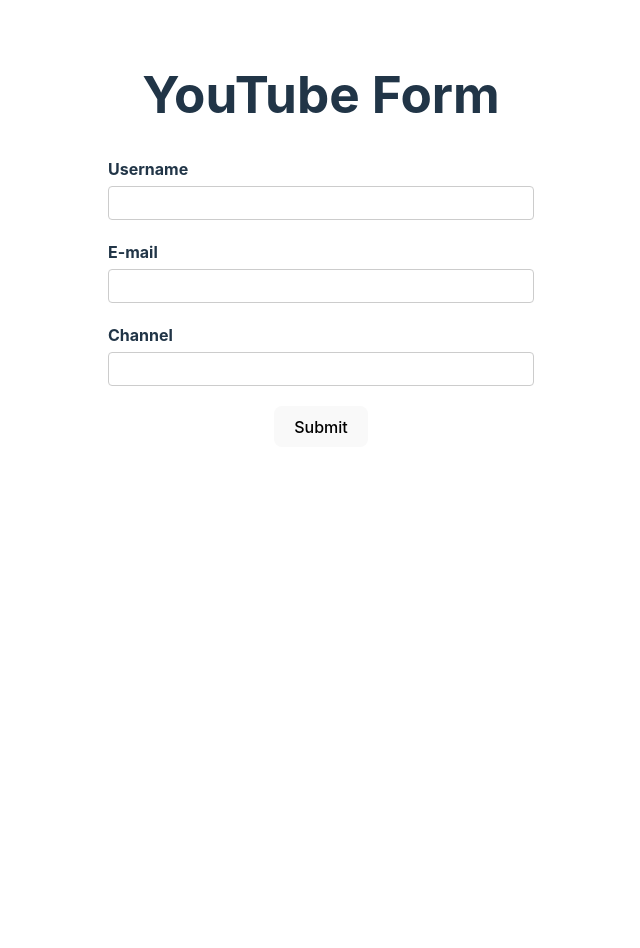
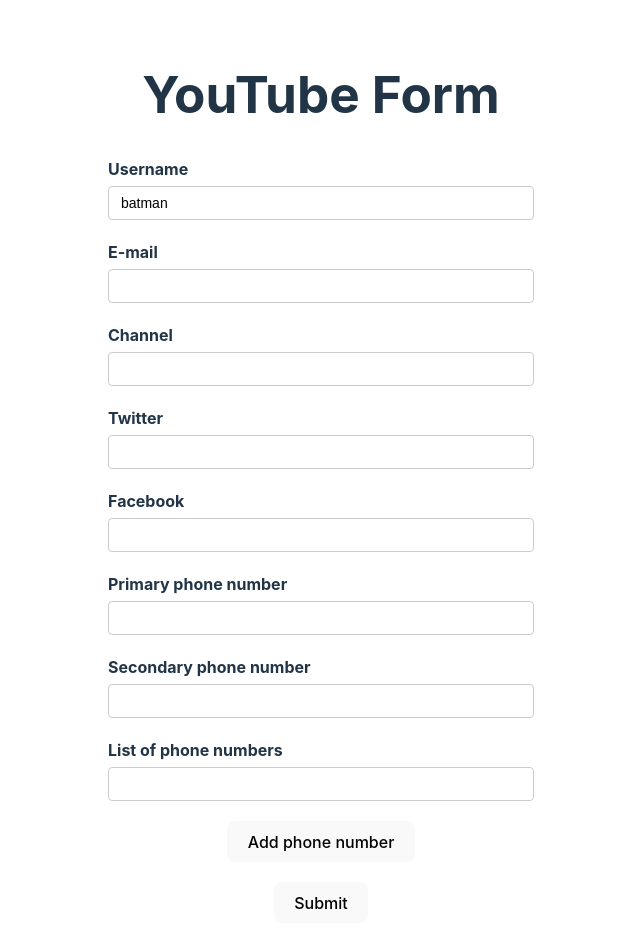
Before and after one commit to abe16s/React-Web-Learning-Path, a React (Vite) app in the folder rhm/: page / in a window 1280 px wide. Shown: the top 948 px of the page, without its empty margins (319-959 px from the left). Before the commit the page ends 800 px from the top, so only its background shows below. Built offline with nearby package versions, Linux system fonts and the light colour scheme.

Commit message:
dynamin fields

```diff
--- a/rhm/src/components/YouTubeForm.tsx
+++ b/rhm/src/components/YouTubeForm.tsx
@@ -1,16 +1,41 @@
-import {useForm} from 'react-hook-form';
+import { useForm, useFieldArray } from 'react-hook-form';
 import { DevTool } from '@hookform/devtools';
 
 type FormValues = {
     username: string;
     email: string;
     channel: string;
+    social: {
+        facebook: string;
+        twitter: string;
+    }
+    phoneNumbers: string[];
+    phNumbers: {
+        number: string;
+    }[];
 }
 
 export const YouTubeForm = () => {
-    const form = useForm<FormValues>();
+    const form = useForm<FormValues>({
+        defaultValues: {
+            username: "batman",
+            email: "",
+            channel: "",
+            social: {
+                facebook: "",
+                twitter: ""
+            },
+            phoneNumbers: ["", ""],
+            phNumbers: [{number: ""}]
+        }
+    });
     const {register, control, handleSubmit, formState} = form;
     const {errors} = formState;
+
+    const {fields, append, remove} = useFieldArray({
+        name: "phNumbers",
+        control
+    });
 
     const onSubmit = (data: FormValues) => {
         console.log("Form submitted", data);
@@ -51,6 +76,43 @@
                     <p className='error'>{errors.channel?.message}</p>
                 </div>
 
+                <div className='form-control'>
+                    <label htmlFor="twitter">Twitter</label>
+                    <input type="text" id="twitter"  {...register("social.twitter")}/>
+                </div>
+
+                <div className='form-control'>
+                    <label htmlFor="facebook">Facebook</label>
+                    <input type="text" id="facebook"  {...register("social.facebook")}/>
+                </div>
+
+                <div className='form-control'>
+                    <label htmlFor="primary-phone">Primary phone number</label>
+                    <input type="text" id="primary-phone"  {...register("phoneNumbers.0")}/>
+                </div>
+
+                <div className='form-control'>
+                    <label htmlFor="secondary-phone">Secondary phone number</label>
+                    <input type="text" id="secondary-phone"  {...register("phoneNumbers.1")}/>
+                </div>
+
+                <div className='form-control'>
+                    <label>List of phone numbers</label>
+                    <div>
+                        {fields.map((field, index) => (
+                            <div className='form-control' key={field.id}>
+                                <input type="text" {...register(`phNumbers.${index}.number` as const)} />
+                                {
+                                    index > 0 && (
+                                        <button type='button' onClick={() => remove(index)}>Remove</button>
+                                    )
+                                }
+                            </div>
+                        ))}
+                        <button type='button' onClick={() => append({number: ""})}>Add phone number</button>
+                    </div>
+                </div>
+
                 <button>Submit</button>
             </form>
             <DevTool control={control}/>
```
